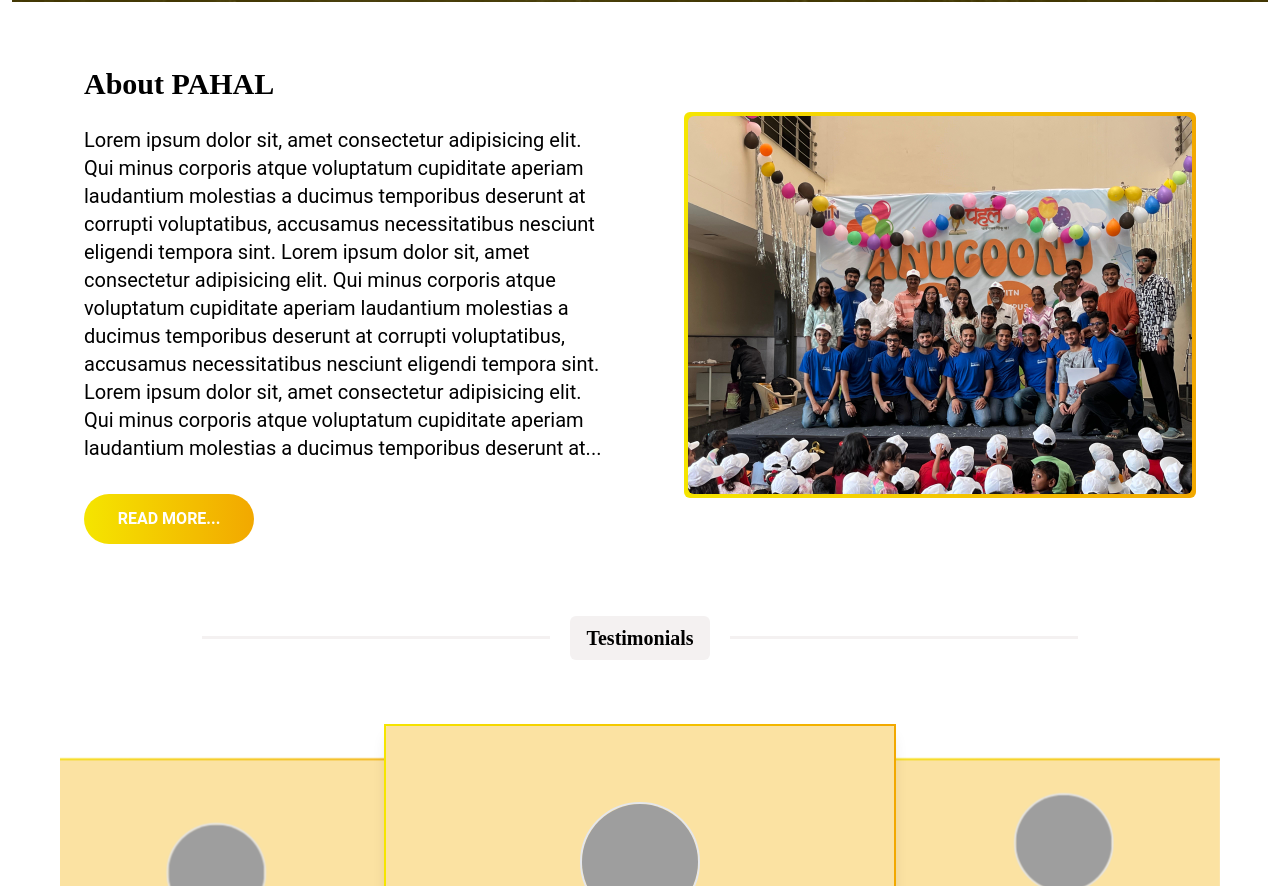
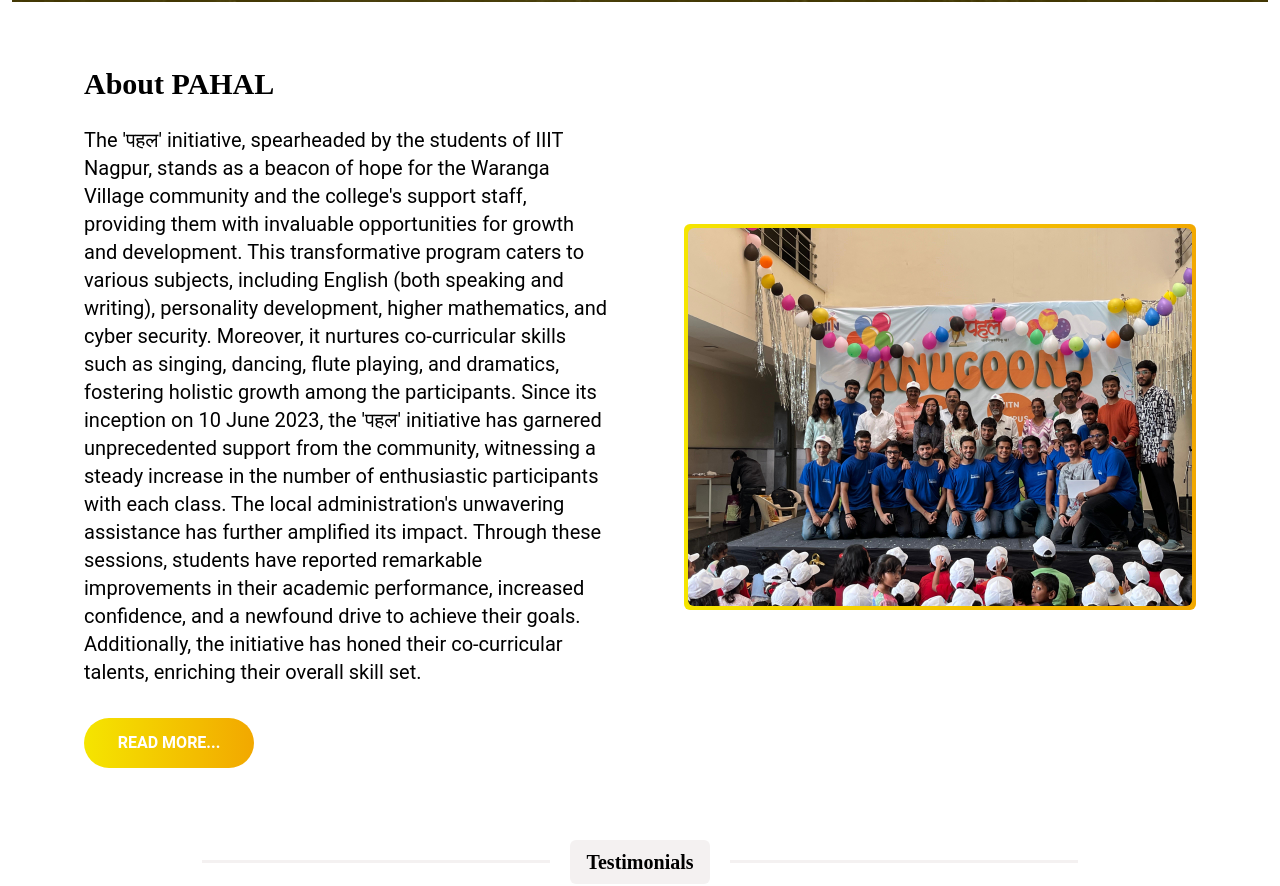
Before and after one commit to hardikh05/Pahal-Website, a React (Create React App) app: page / in a window 1280 px wide. Shown: the part 740-1626 px from the top of the page. Built offline with nearby package versions, Linux system fonts and the light colour scheme; grey boxes are pictures that could not be loaded.

Commit message:
Update HomeAbout.jsx

```diff
--- a/src/components/HomeAbout.jsx
+++ b/src/components/HomeAbout.jsx
@@ -17,11 +17,8 @@
                             <h2>About PAHAL</h2>
                         </div>
                         <p className="font-small-head mt-4 lg:mt-6 text-base sm:text-lg lg:text-xl">
-                            Lorem ipsum dolor sit, amet consectetur adipisicing elit. Qui minus corporis atque voluptatum cupiditate aperiam laudantium molestias a ducimus
-                            temporibus deserunt at corrupti voluptatibus, accusamus necessitatibus nesciunt eligendi tempora sint. Lorem ipsum dolor sit, amet consectetur
-                            adipisicing elit. Qui minus corporis atque voluptatum cupiditate aperiam laudantium molestias a ducimus temporibus deserunt at corrupti voluptatibus,
-                            accusamus necessitatibus nesciunt eligendi tempora sint. Lorem ipsum dolor sit, amet consectetur adipisicing elit. Qui minus corporis atque voluptatum
-                            cupiditate aperiam laudantium molestias a ducimus temporibus deserunt at...
+                            The 'पहल' initiative, spearheaded by the students of IIIT Nagpur, stands as a beacon of hope for the Waranga Village community and the college's support staff, providing them with invaluable opportunities for growth and development. This transformative program caters to various subjects, including English (both speaking and writing), personality development, higher mathematics, and cyber security. Moreover, it nurtures co-curricular skills such as singing, dancing, flute playing, and dramatics, fostering holistic growth among the participants.
+                        Since its inception on 10 June 2023, the 'पहल' initiative has garnered unprecedented support from the community, witnessing a steady increase in the number of enthusiastic participants with each class. The local administration's unwavering assistance has further amplified its impact. Through these sessions, students have reported remarkable improvements in their academic performance, increased confidence, and a newfound drive to achieve their goals. Additionally, the initiative has honed their co-curricular talents, enriching their overall skill set.
                         </p>
                         <button className="btn mt-6 lg:mt-8 font-small-head">READ MORE...</button>
                     </div>
```
